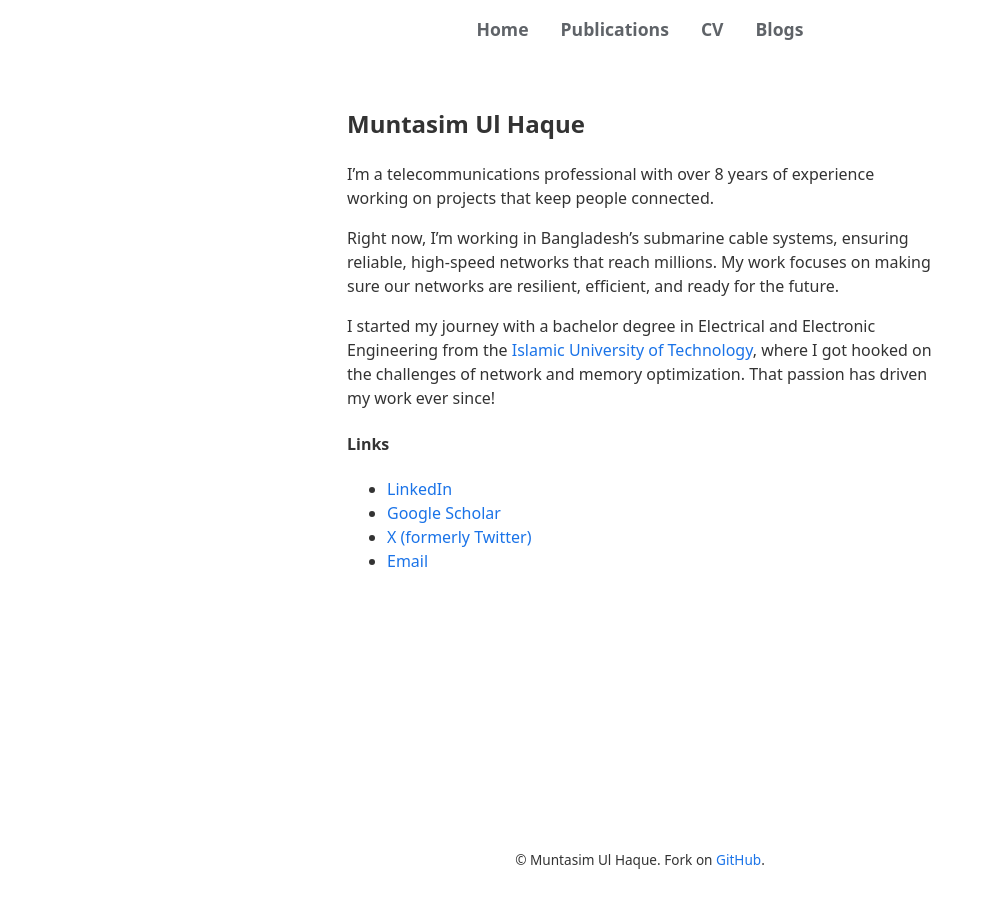
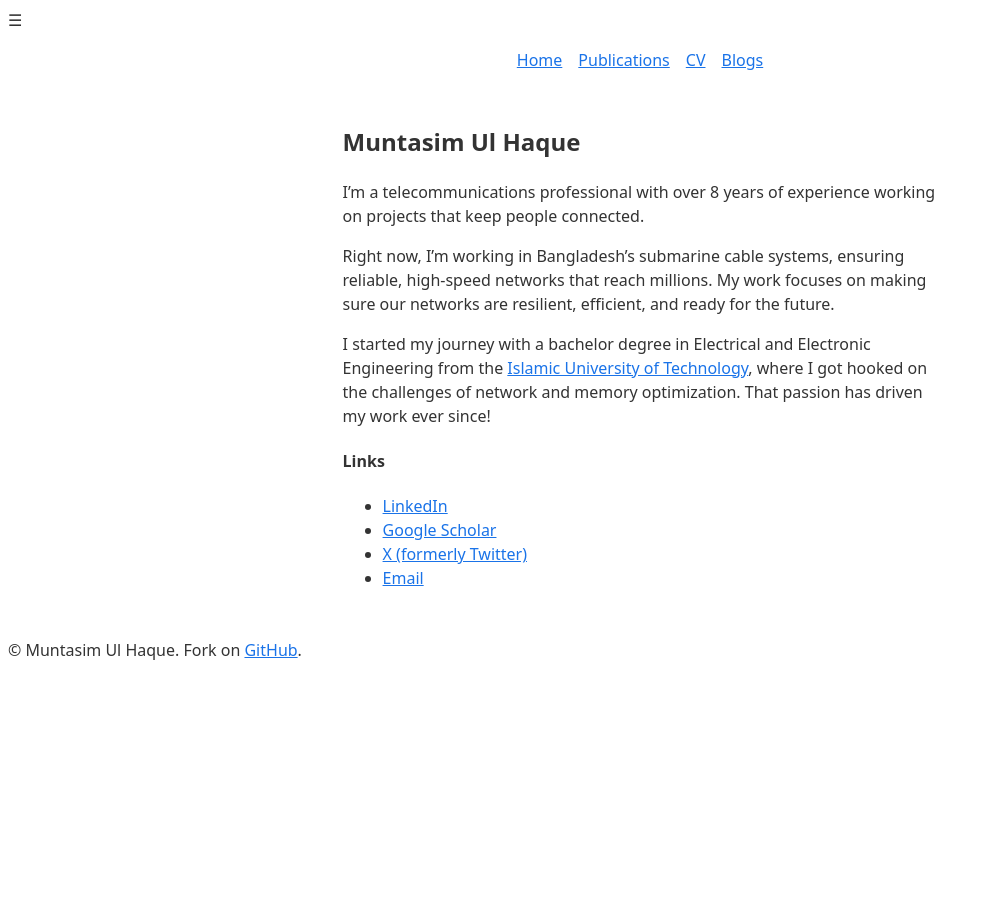
Before and after one commit to muntasimulhaque/muntasimulhaque.github.io, a Jekyll site: the page built from index.md, in a window 1280 px wide. Shown: the whole page, without its empty margins (0-988 px from the left). Built offline with Jekyll 4.4.1, drawn with Linux system fonts in a browser that asks for light colours; our own code applies the rules of GitHub Pages for plain Markdown files.

Commit message:
Update main.css

```diff
--- a/assets/css/main.css
+++ b/assets/css/main.css
@@ -6,258 +6,50 @@
     --visited-link-color: #673ab7;
     --selection-color: #DFEAFB;
     --navigation-menu-color: #5f6368;
-    --max-content-width: 650px;
-
-    /* Slightly increased line height for better readability */
-    --line-height: 1.5;
 }
 
 body {
-    font-family: system-ui, -apple-system, BlinkMacSystemFont,
-                 "Segoe UI", Roboto, Oxygen, Ubuntu, Cantarell,
-                 "Open Sans", "Helvetica Neue", sans-serif;
-    line-height: var(--line-height);
+    font-family: system-ui, sans-serif;
+    line-height: 1.5;
     color: var(--text-color);
     background-color: var(--background-color);
-    margin: 0;
-    padding: 0;
-    width: 100%;
-    overflow-x: hidden;
-    display: flex;
-    flex-direction: column;
-    min-height: 100vh;
+    min-height: 100dvh;
 }
 
 main {
-    flex: 1;
-    padding: 2rem;
-    max-width: var(--max-content-width);
+    max-width: 65ch;  /* More natural content width */
     margin: 0 auto;
-    width: 100%;
-    box-sizing: border-box;
+    padding: 1rem;
 }
 
-/* Headings - Use system font with reduced sizes */
 h1, h2, h3, h4, h5, h6 {
-    font-family: system-ui, -apple-system, BlinkMacSystemFont,
-                 "Segoe UI", Roboto, Oxygen, Ubuntu, Cantarell,
-                 "Open Sans", "Helvetica Neue", sans-serif;
-}
-
-/* Header and navigation */
-header {
-    font-family: system-ui, -apple-system, BlinkMacSystemFont,
-                 "Segoe UI", Roboto, Oxygen, Ubuntu, Cantarell,
-                 "Open Sans", "Helvetica Neue", sans-serif;
-    padding: 1rem;
-    margin-bottom: 1rem;
-    position: relative;
-    width: 100%;
-    box-sizing: border-box;
+    font-family: system-ui, sans-serif;
 }
 
 a {
     color: var(--link-color);
-    text-decoration: none;
-}
-
-a:hover {
-    color: var(--link-color);
-    text-decoration: underline;
 }
 
 a:visited {
     color: var(--visited-link-color);
-    text-decoration: none;
-}
-
-::selection {
-    background-color: var(--selection-color);
-}
-
-.menu-toggle {
-    display: none;
-    font-size: 1.4rem;
-    cursor: pointer;
 }
 
 nav ul {
-    list-style-type: none;
+    list-style: none;
     padding: 0;
-    margin: 0;
     display: flex;
+    gap: 1rem;
     justify-content: center;
 }
 
-nav li {
-    margin: 0 1rem;
-}
-
-nav a {
-    font-family: system-ui, -apple-system, BlinkMacSystemFont,
-                 "Segoe UI", Roboto, Oxygen, Ubuntu, Cantarell,
-                 "Open Sans", "Helvetica Neue", sans-serif;
-    color: var(--navigation-menu-color);
-    font-weight: bold;
-    text-decoration: none;
-    font-size: 1.10em;
-}
-
-nav a:visited {
-    color: var(--navigation-menu-color);
-    text-decoration: none;
-}
-
-nav a:hover {
-    color: var(--link-color);
-    text-decoration: none;
-}
-
-/* Blog list styles */
-.blog-list {
-    margin-top: 2rem;
-}
-
-.blog-preview {
-    margin-bottom: 2rem;
-}
-
-.blog-title {
-    margin: 0;
-}
-
-.blog-title a {
-    color: var(--primary-color);
-    text-decoration: none;
-}
-
-.blog-title a:visited {
-    color: var(--visited-link-color);
-    text-decoration: none;
-}
-
-.blog-title a:hover {
-    color: var(--link-color);
-    text-decoration: none;
-}
-
-.blog-date {
-    display: block;
-    color: var(--text-color);
-    font-size: 0.75em;
-    margin-top: 0.1rem;
-}
-
-/* Blog post styles */
-.blog-post h1 {
-    font-size: 1.2em;
-    color: var(--primary-color);
-    margin-top: 0;
-    margin-bottom: 0.5rem;
-}
-
-.blog-post {
-    max-width: var(--max-content-width);
-}
-
-.blog-post .blog-date {
-    display: block;
-    font-size: 0.75em;
-    color: var(--text-color);
-    margin-top: 0.2rem;
-    margin-bottom: 1rem;
-}
-
-.blog-content {
-    margin-top: 2rem;
-}
-
-.blog-content img {
+img {
     max-width: 100%;
     height: auto;
 }
 
-/* Main content */
-article {
-    flex: 1;
-    max-width: var(--max-content-width);
-    width: 100%;
-    box-sizing: border-box;
-}
-
-article h1 {
-    color: var(--primary-color);
-    margin-top: 0;
-}
-
-footer {
-    font-family: system-ui, -apple-system, BlinkMacSystemFont,
-                 "Segoe UI", Roboto, Oxygen, Ubuntu, Cantarell,
-                 "Open Sans", "Helvetica Neue", sans-serif;
-    text-align: center;
-    padding: 1rem;
-    color: var(--text-color);
-    font-size: 0.85em;
-    margin-top: 2rem;
-    width: 100%;
-    box-sizing: border-box;
-}
-
-/* Responsive design */
-@media (max-width: 768px) {
-
-    main {
-        padding: 1rem;
-        width: 100%;
-    }
-
-    .menu-toggle {
-        display: block;
-    }
-
-    nav {
-        display: none;
-        position: absolute;
-        top: 100%;
-        left: 0;
-        right: 0;
-        background-color: #ffffff;
-        box-shadow: 0 2px 5px rgba(0,0,0,0.1);
-        width: 100%;
-    }
-
-    nav.active {
-        display: block;
-    }
-
+@media (max-width: 640px) {
     nav ul {
         flex-direction: column;
-        width: 100%;
-    }
-
-    nav li {
-        margin: 0;
-        width: 100%;
-    }
-
-    nav a {
-        font-family: system-ui, -apple-system, BlinkMacSystemFont,
-                     "Segoe UI", Roboto, Oxygen, Ubuntu, Cantarell,
-                     "Open Sans", "Helvetica Neue", sans-serif;
-        display: block;
-        color: var(--navigation-menu-color);
-        padding: 0.5rem 1rem;
-        text-decoration: none;
-        font-size: 1.10em;
-    }
-
-    nav a:hover {
-        font-family: system-ui, -apple-system, BlinkMacSystemFont,
-                     "Segoe UI", Roboto, Oxygen, Ubuntu, Cantarell,
-                     "Open Sans", "Helvetica Neue", sans-serif;
-        display: block;
-        color: var(--link-color);
-        padding: 0.5rem 1rem;
-        text-decoration: none;
+        align-items: center;
     }
 }
```
